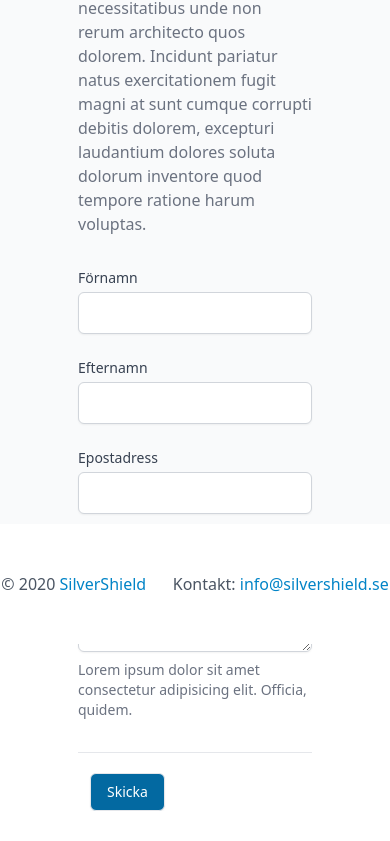
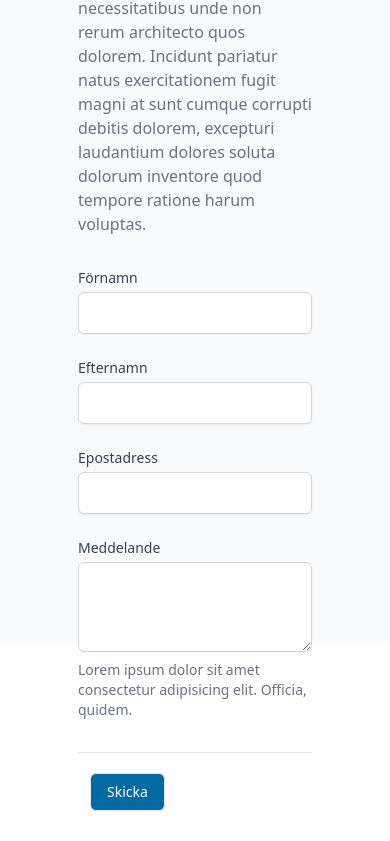
Before and after one commit to serdarsavas/silwear, a Next.js app: page /kontakt in a window 390 px wide. Shown: the part 1342-2183 px from the top of the page. Before the commit the page ends 2153 px from the top, so only its background shows below. Built offline with nearby package versions, Linux system fonts and the light colour scheme; what @tailwindcss/typography would draw is missing.

Commit message:
fix bug with footer for mobile

```diff
--- a/components/Alert.js
+++ b/components/Alert.js
@@ -27,7 +27,7 @@ export function Alert({ success, isOpen }) {
                 <p>
                   Hör gärna av dig direkt till info@silvershield.se istället.
                 </p>
-                <p>Vi ber så mycket om ursäkt för detta.</p>
+                <p>Vi ber så mycket om ursäkt för besväret.</p>
               </div>
             </div>
           </div>
--- a/components/ContactForm.js
+++ b/components/ContactForm.js
@@ -65,7 +65,7 @@ export default function ContactForm() {
   };
 
   return (
-    <div className='w-3/5 mx-auto'>
+    <div className='w-3/5 mx-auto sm:h-full'>
       <div>
         <h3 className='text-lg leading-6 font-medium text-gray-700'>
           Vi ser fram emot att höra av dig
--- a/components/Footer.js
+++ b/components/Footer.js
@@ -1,6 +1,6 @@
 export default function Footer({ bgColor, color }) {
   return (
-    <footer className={`absolute bottom-0 w-full bg-${bgColor}`}>
+    <footer className={`mt-4 bg-${bgColor}`}>
       <div className='flex justify-around space-x-6 py-12'>
         <div className=''>
           <p className={`text-center text-base text-${color}`}>
--- a/pages/kontakt.js
+++ b/pages/kontakt.js
@@ -8,7 +8,7 @@ export default function Contact() {
     <>
       <Nav />
       <Team />
-      <div className='bg-gray-50 h-screen m-0 relative'>
+      <div className='bg-gray-50 h-screen m-0 flex flex-col'>
         <ContactForm />
         <Footer color='gray-600' bgColor='white' />
       </div>
```
